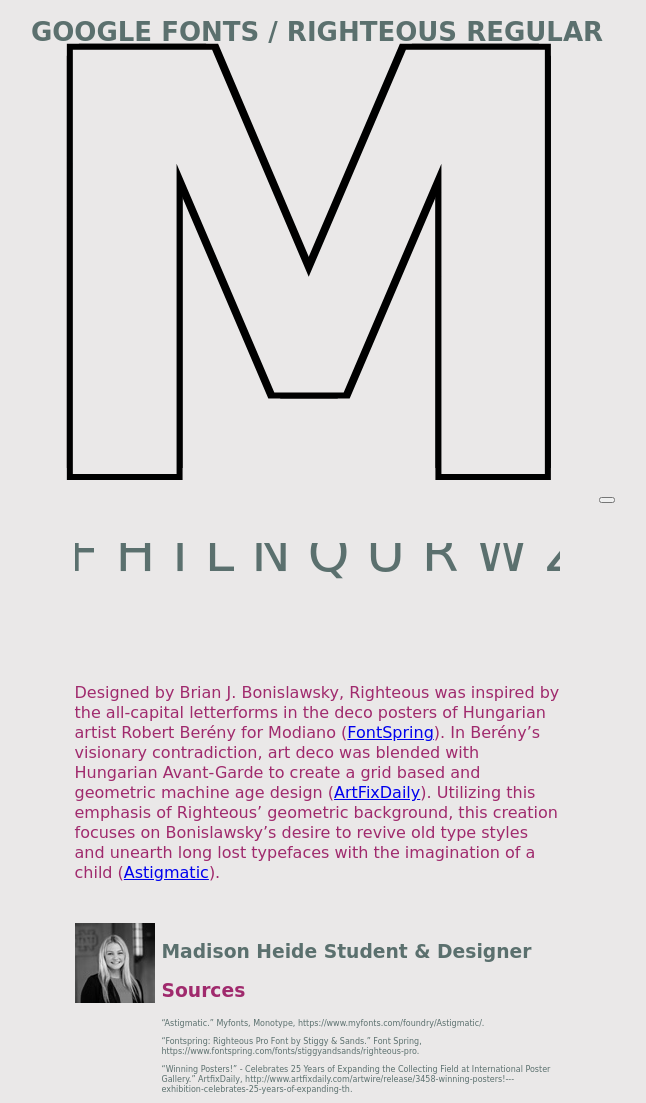
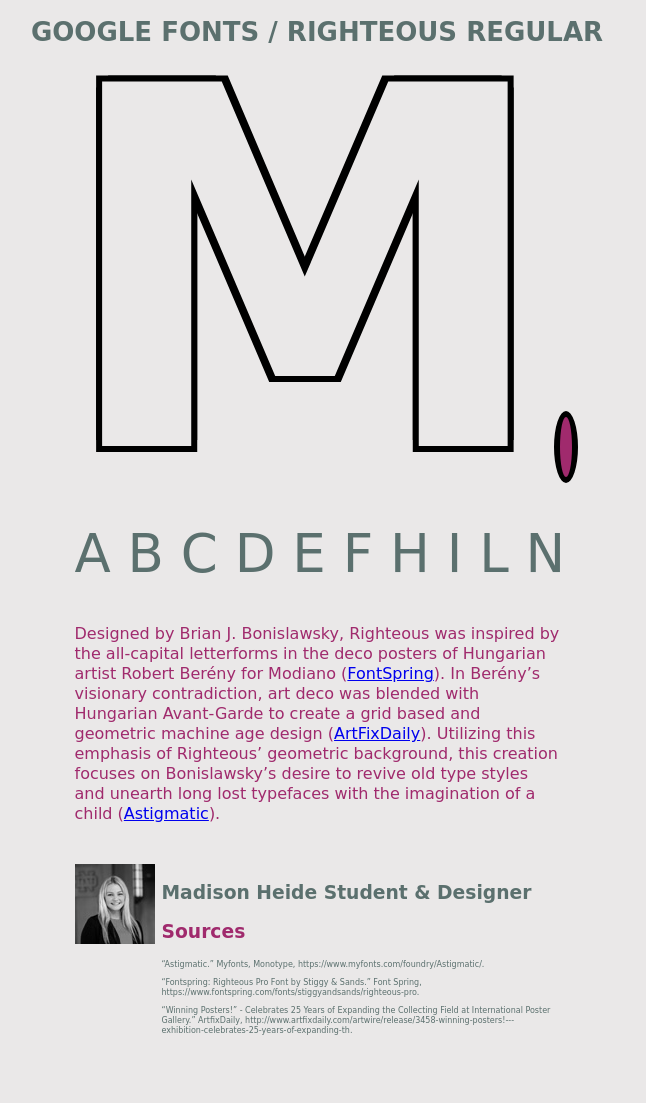
Before and after one commit to mheide7/mheide7.github.io, a plain HTML site: page project-one/index.html in a window 1280 px wide. Shown: the whole page, without its empty margins (323-969 px from the left). After the commit the page ends 1044 px from the top, so only its background shows below. Drawn offline with nearby package versions, Linux system fonts and the light colour scheme.

Commit message:
Jordan's suggestions for stylessheet

```diff
--- a/project-one/assets/styles.css
+++ b/project-one/assets/styles.css
@@ -18,8 +18,8 @@ body {
 .letter-container img {
     position: absolute;
     z-index: 99;
-    top: 11%;
-    left: 33.9%;
+    top: 15%;
+    left: 31.9%;
     visibility: hidden;
 }
 
@@ -43,7 +43,7 @@ h2 {
 }
 
 .letter-container h1 {
-    font-size:582px;
+    font-size:500px;
     font-family: 'Righteous', cursive;
     text-shadow:
 		-6px -6px 0 #000,
@@ -54,13 +54,12 @@ h2 {
     position: relative;
     padding: 0;
     margin-top: 200px;
-    margin-bottom: 220px;
+    margin-bottom: 200px;
 }
 
-.large-letter-group button {
+.letter-container button {
     height: 72px;
     width:72px;
-    margin-left: 10px;
     border-radius: 50%;
     background: #A02A6D;
     border: 6px solid black;
@@ -68,13 +67,10 @@ h2 {
 }
 
 .letter-set {
-    height: 100px;
+    line-height: 61px;
     font-size:53px;
     font-family: 'Righteous', cursive;
-    display: flex;
-    justify-content: center;
     color: #5B706E;
-    overflow: scroll;
     overflow-y: hidden;
     white-space: nowrap;
 
--- a/project-one/index.html
+++ b/project-one/index.html
@@ -13,7 +13,7 @@
     <div class="container">
     <div class="letter-container">
                 <h1> M </h1>
-<img id="letter-analysis" src="assets/m_letterform_letteranalysis.png" width="420px" height="424.5px" alt="visual analysis of a righteous capital M">
+<img id="letter-analysis" src="assets/m_letterform_letteranalysis.png" width="370px" height="373px" alt="visual analysis of a righteous capital M">
         <button id="button"></button>
             </div>
 
```
Also changed, not shown: 1 other file.
